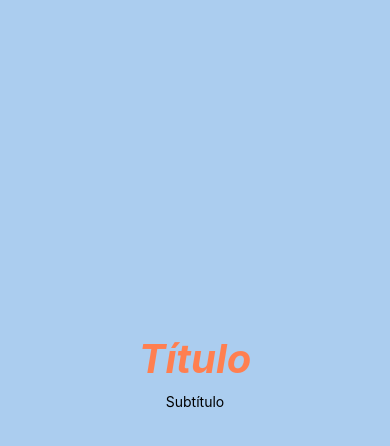
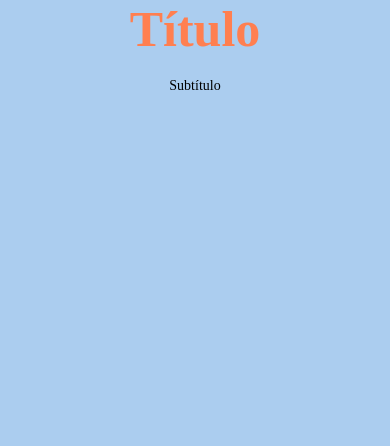
Before and after one commit to Dariosem/cursornpatagonian, a React Native app: screen / in a window 390 px wide. Shown: the top 446 px of the page. Built offline with nearby package versions, Linux system fonts and the light colour scheme; grey boxes are pictures that could not be loaded.

Commit message:
Implemented separator component

```diff
--- a/App.tsx
+++ b/App.tsx
@@ -1,12 +1,14 @@
 import React, { useState } from 'react';
-import { Image, StyleSheet, View } from 'react-native';
+import { Image, SafeAreaView, ScrollView, StyleSheet, View } from 'react-native';
 
-import { DefaultButton, DefaultModal, Typography } from './src/components';
+import { DefaultButton, DefaultModal, Separator, Typography } from './src/components';
 
 import { DEVICE_WIDTH } from './src/utils/dimensions';
 import { colors } from './src/utils/theme';
 
 const App = () => {
+  const arr = Array.from({ length: 6 }, (_, index) => index);
+
   const [isModalVisible, setModalVisible] = useState(false);
 
   const showModal = () => {
@@ -17,17 +19,76 @@ const App = () => {
   };
 
   return (
+    <SafeAreaView style={styles.safeArea}>
+      <ScrollView style={{ flex: 1, width: '100%' }}>
         <View style={styles.mainContainer}>
-      <Typography color={colors.mainOrange} size={40} additionalStyle={styles.title}>
+          <Typography
+            color={colors.mainOrange}
+            size={50}
+            additionalStyle={styles.title}
+            variant="italic"
+          >
             Título
           </Typography>
+          <Separator size={20} />
           <Typography>Subtítulo</Typography>
+          {arr.forEach((item) => {
+            <View key={`image-${item}`}>
               <Image
+                resizeMode="contain"
                 source={{ uri: 'https://miro.medium.com/max/400/1*mrOXGyIa3BlPK80peLmEbA.png' }}
                 style={styles.image}
+              />
+              <Separator size={10} />
+            </View>;
+          })}
+          <View>
+            <Image
               resizeMode="contain"
+              source={{ uri: 'https://miro.medium.com/max/400/1*mrOXGyIa3BlPK80peLmEbA.png' }}
+              style={styles.image}
             />
-      <DefaultButton text="Boton Hola!!" onPress={showModal} fontSize={20} variant="primary" />
+            <Separator size={10} />
+          </View>
+          <View>
+            <Image
+              resizeMode="contain"
+              source={{ uri: 'https://miro.medium.com/max/400/1*mrOXGyIa3BlPK80peLmEbA.png' }}
+              style={styles.image}
+            />
+            <Separator size={10} />
+          </View>
+          <View>
+            <Image
+              resizeMode="contain"
+              source={{ uri: 'https://miro.medium.com/max/400/1*mrOXGyIa3BlPK80peLmEbA.png' }}
+              style={styles.image}
+            />
+            <Separator size={10} />
+          </View>
+          <View>
+            <Image
+              resizeMode="contain"
+              source={{ uri: 'https://miro.medium.com/max/400/1*mrOXGyIa3BlPK80peLmEbA.png' }}
+              style={styles.image}
+            />
+            <Separator size={10} />
+          </View>
+          <View style={styles.horizontalImages}>
+            <Image
+              resizeMode="contain"
+              source={{ uri: 'https://miro.medium.com/max/400/1*mrOXGyIa3BlPK80peLmEbA.png' }}
+              style={styles.image}
+            />
+            <Separator isHorizontal size={10} />
+            <Image
+              resizeMode="contain"
+              source={{ uri: 'https://miro.medium.com/max/400/1*mrOXGyIa3BlPK80peLmEbA.png' }}
+              style={styles.image}
+            />
+          </View>
+
+          <DefaultButton text="Boton Hola!!" onPress={showModal} fontSize={25} variant="primary" />
           <DefaultModal
             visible={isModalVisible}
             onPressPrimaryButton={hideModal}
@@ -37,27 +98,35 @@ const App = () => {
             text="Hola Modal"
           />
         </View>
+      </ScrollView>
+    </SafeAreaView>
   );
 };
 
 const styles = StyleSheet.create({
+  safeArea: {
+    backgroundColor: colors.verylightBlue,
+    flex: 1,
+    width: '100%',
+  },
   mainContainer: {
     alignItems: 'center',
+    backgroundColor: colors.verylightBlue,
     justifyContent: 'center',
-    width: '100%',
-    backgroundColor: colors.verylightBlue,
-    flex: 1,
+    paddingBottom: 30,
   },
   title: {
     fontWeight: 'bold',
-    fontStyle: 'italic',
-    marginBottom: 10,
   },
   image: {
-    width: DEVICE_WIDTH * 0.5,
+    width: DEVICE_WIDTH * 0.4,
     aspectRatio: 1,
     minHeight: 100,
     borderRadius: 10,
+  },
+  horizontalImages: {
+    flexDirection: 'row',
+    justifyContent: 'center',
   },
   button: {
     backgroundColor: colors.verylightBlue,
--- a/package.json
+++ b/package.json
@@ -11,8 +11,12 @@
     "lint": "eslint . --ext .js,.jsx,.ts,.tsx"
   },
   "dependencies": {
+    "@react-navigation/native": "^6.0.2",
+    "@react-navigation/native-stack": "^6.1.0",
     "react": "17.0.1",
-    "react-native": "0.64.1"
+    "react-native": "0.64.1",
+    "react-native-safe-area-context": "^3.3.2",
+    "react-native-screens": "^3.6.0"
   },
   "devDependencies": {
     "@babel/core": "^7.12.9",
--- a/src/components/DefaultModal/DefaultModal.tsx
+++ b/src/components/DefaultModal/DefaultModal.tsx
@@ -1,5 +1,6 @@
 import React from 'react';
-import { Modal, Text, View } from 'react-native';
+import { Modal, View } from 'react-native';
+import Typography from '../Typography';
 import DefaultButton from './../DefaultButton';
 import styles from './styles';
 
@@ -23,7 +24,7 @@ const DefaultModal = ({
     <Modal animationType="fade" transparent visible={visible}>
       <View style={styles.mainModalContainer}>
         <View style={styles.textContainer}>
-          <Text>{text}</Text>
+          <Typography size={20}>{text}</Typography>
           <DefaultButton fontSize={20} onPress={onPressPrimaryButton} text={primaryButtonText} />
           {secondaryButtonText && onPressSecondaryButton ? (
             <DefaultButton
--- /dev/null
+++ b/src/components/Separator/Separator.tsx
@@ -0,0 +1,13 @@
+import React from 'react';
+import { View } from 'react-native';
+
+interface props {
+  isHorizontal?: boolean;
+  size: number;
+}
+
+const Separator = ({ isHorizontal, size }: props) => {
+  return <View style={isHorizontal ? { width: size } : { height: size }} />;
+};
+
+export default Separator;
--- /dev/null
+++ b/src/components/Separator/index.js
@@ -0,0 +1,3 @@
+import Separator from './Separator';
+
+export default Separator;
--- a/src/components/Typography/Typography.tsx
+++ b/src/components/Typography/Typography.tsx
@@ -1,25 +1,38 @@
 import React, { ReactNode } from 'react';
-import { Text, ViewStyle } from 'react-native';
+import { Text, TextStyle } from 'react-native';
 import { colors } from './../../utils/theme';
 
+const typographyVariant = {
+  bold: 'Raleway-Bold',
+  italic: 'Raleway-Italic',
+  medium: 'Raleway-Medium',
+  regular: 'Raleway-Regular',
+};
 interface props {
-  additionalStyle?: ViewStyle;
+  additionalStyle?: TextStyle;
   align?: 'left' | 'center' | 'right' | 'justify';
   children: ReactNode;
   color?: string;
   size?: number;
+  variant?: keyof typeof typographyVariant;
 }
 
-const getTextStyle = ({ align, color, size }: Pick<props, 'align' | 'color' | 'size'>) => {
+const getTextStyle = ({
+  align,
+  color,
+  size,
+  variant = 'regular',
+}: Pick<props, 'align' | 'color' | 'size' | 'variant'>) => {
   const textStyle = {
     color,
     fontSize: size,
     textAlign: align,
+    fontFamily: typographyVariant[variant],
   };
   return textStyle;
 };
-const Typography = ({ additionalStyle, align, children, color, size }: props) => {
-  const textStyle = getTextStyle({ align, color, size });
+const Typography = ({ additionalStyle, align, children, color, size, variant }: props) => {
+  const textStyle = getTextStyle({ align, color, size, variant });
   return (
     <Text allowFontScaling={false} style={[textStyle, additionalStyle]}>
       {children}
@@ -32,6 +45,7 @@ Typography.defaultProps = {
   align: 'left',
   color: colors.black,
   size: 14,
+  variant: 'regular',
 };
 
 export default Typography;
--- a/src/components/index.ts
+++ b/src/components/index.ts
@@ -1,3 +1,4 @@
 export { default as DefaultButton } from './DefaultButton';
 export { default as DefaultModal } from './DefaultModal';
 export { default as Typography } from './Typography';
+export { default as Separator } from './Separator';
--- /dev/null
+++ b/src/utils/constants.ts
@@ -0,0 +1,4 @@
+import { Platform } from 'react-native';
+
+export const IS_IOS = Platform.OS === 'ios';
+export const IS_ANDROID = Platform.OS === 'android';
```
Also changed, not shown: src/components/DefaultButton/DefaultButton.tsx (+5 -2 lines), 2 other files (tests, documents, lock files or other folders). Lines whose indentation alone changed are shown as unchanged.
